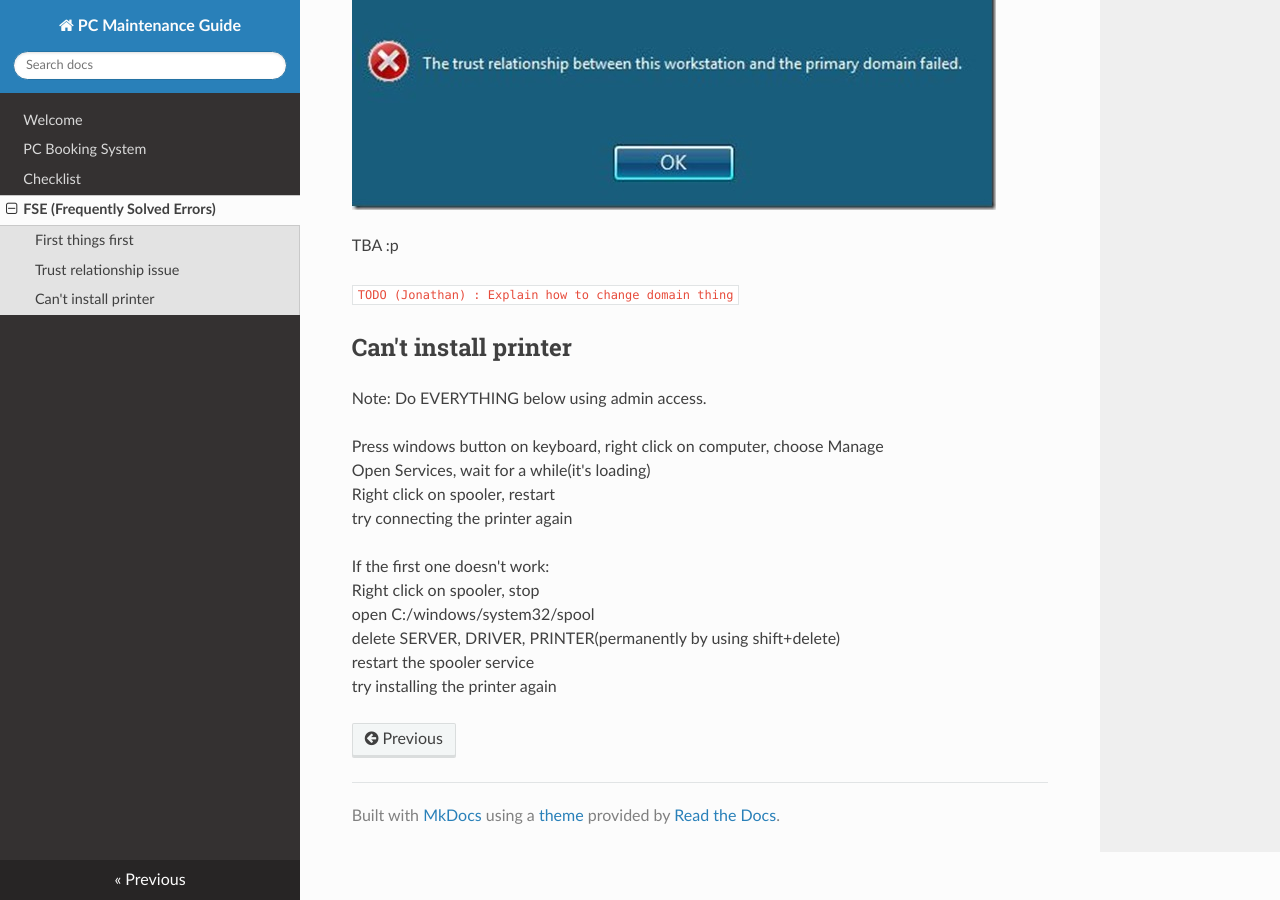
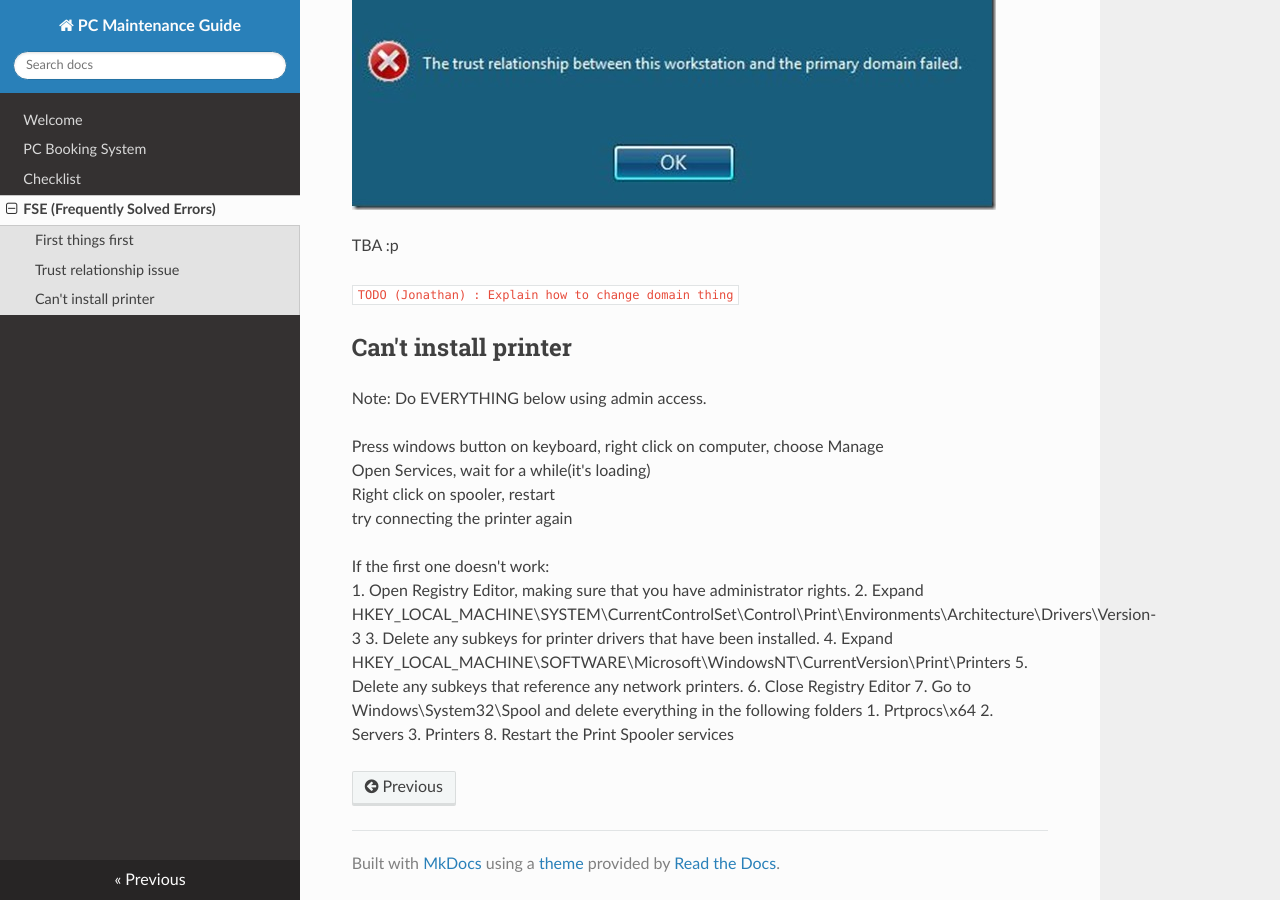
Before and after one commit to commitech/maintenance, an MkDocs documentation site: the page built from docs/fse.md, in a window 1280 px wide and 900 px high, scrolled down 513 px. Built offline with MkDocs 1.6.1, drawn with Linux system fonts in a browser that asks for light colours; nearby versions of some CDN libraries; old or Windows-style settings are respelled for this version of MkDocs.

Commit message:
fix can't install printer guide

```diff
--- a/docs/fse.md
+++ b/docs/fse.md
@@ -27,8 +27,14 @@ Right click on spooler, restart
 try connecting the printer again
 
 If the first one doesn't work:
-Right click on spooler, stop
-open C:/windows/system32/spool
-delete SERVER, DRIVER, PRINTER(permanently by using shift+delete)
-restart the spooler service
-try installing the printer again
+1. Open Registry Editor, making sure that you have administrator rights.
+2. Expand HKEY_LOCAL_MACHINE\SYSTEM\CurrentControlSet\Control\Print\Environments\Architecture\Drivers\Version-3
+3. Delete any subkeys for printer drivers that have been installed.
+4. Expand HKEY_LOCAL_MACHINE\SOFTWARE\Microsoft\WindowsNT\CurrentVersion\Print\Printers
+5. Delete any subkeys that reference any network printers.
+6. Close Registry Editor
+7. Go to Windows\System32\Spool and delete everything in the following folders
+  1. Prtprocs\x64
+  2. Servers
+  3. Printers
+8.      Restart the Print Spooler services
```
